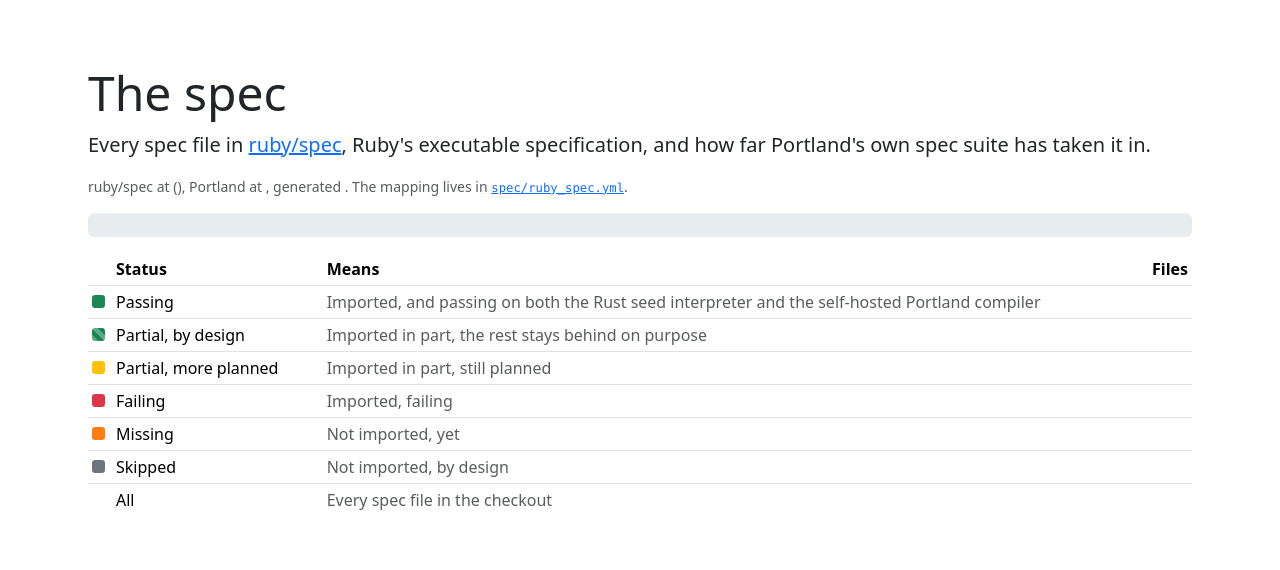
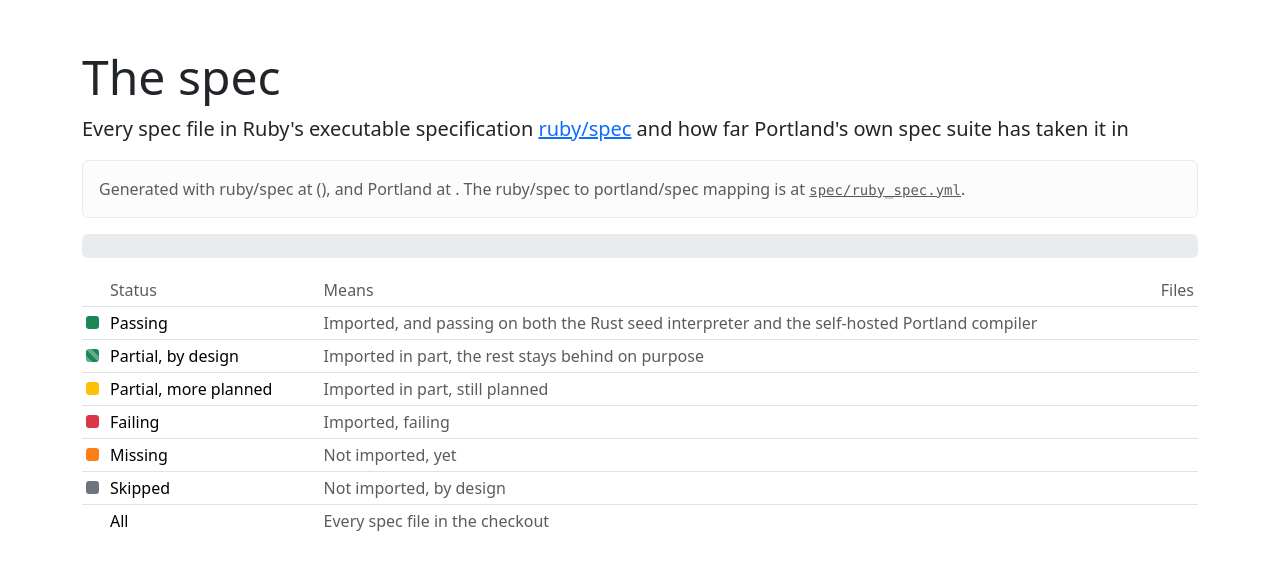
Before and after one commit to portlandlang/portlandlang.com, a Jekyll site: the page built from spec.html, in a window 1280 px wide. Shown: the top 570 px of the page. Built offline with Jekyll 4.4.1, drawn with Linux system fonts in a browser that asks for light colours.

Commit message:
Source formatting and visual styles

```diff
--- a/_layouts/default.html
+++ b/_layouts/default.html
@@ -1,10 +1,13 @@
 <!DOCTYPE html>
+
 <html lang="{{ site.lang | default: "en-US" }}">
   <head>
     <meta charset="utf-8">
-    <meta name="viewport" content="width=device-width, initial-scale=1">
+    <meta name="viewport"    content="width=device-width, initial-scale=1">
     <meta name="description" content="{{ site.description }}">
+
     <title>{% if page.title == site.title %}{{ site.title }}{% else %}{{ page.title }} · {{ site.title }}{% endif %}</title>
+
     <link rel="stylesheet" href="{{ "/assets/vendor/stylesheets/bootstrap.css" | relative_url }}">
     <link rel="stylesheet" href="{{ "/assets/css/main.css" | relative_url }}">
 
@@ -22,8 +25,8 @@
     </script>
   </head>
 
-  <body>
-    <main{% if page.wide %} class="wide"{% endif %}>
+  <body class="py-5 mb-5">
+    <main class="container">
       {{ content }}
     </main>
 
--- a/assets/css/main.css
+++ b/assets/css/main.css
@@ -2,17 +2,6 @@
 The site's own styles, on top of the vendored Bootstrap.
 Plain CSS: no preprocessor, served exactly as written.
 */
-
-main {
-  margin: 4rem auto;
-  max-width: 40rem;
-  padding: 0 1.5rem;
-}
-
-/* A page that needs the room, like the spec dashboard, says `wide: true`. */
-main.wide {
-  max-width: 72rem;
-}
 
 /*
 The spec dashboard's status colors:
@@ -36,10 +25,10 @@ Bootstrap's own palette variables, so dark mode follows.
   );
 }
 
-.status-green  { background-color: var(--bs-success); }
-.status-yellow { background-color: var(--bs-warning); }
-.status-red    { background-color: var(--bs-danger); }
-.status-orange { background-color: var(--bs-orange); }
+.status-green  { background-color: var(--bs-success);   }
+.status-yellow { background-color: var(--bs-warning);   }
+.status-red    { background-color: var(--bs-danger);    }
+.status-orange { background-color: var(--bs-orange);    }
 .status-grey   { background-color: var(--bs-secondary); }
 
 .status-bar               { height: 0.75rem; }
@@ -56,7 +45,7 @@ Bootstrap's own palette variables, so dark mode follows.
 }
 
 .status-legend .legend-swatch { width: 1.5rem; }
-.status-legend .legend-count  { font-variant-numeric: tabular-nums; font-weight: 600; }
+.status-legend .legend-count  { font-variant-numeric: tabular-nums; }
 .status-legend .legend-label  { padding-right: 1.5rem; white-space: nowrap; }
 .status-legend .legend-means  { padding-right: 1.5rem; }
 .status-legend tfoot td       { border-bottom: 0; }
--- a/spec.html
+++ b/spec.html
@@ -8,14 +8,16 @@ wide: true
 
 <h1 class="display-5">The spec</h1>
 
-<p class="lead">Every spec file in <a href="https://github.com/ruby/spec">ruby/spec</a>, Ruby's executable specification, and how far Portland's own spec suite has taken it in.</p>
+<p class="lead">Every spec file in Ruby's executable specification <a href="https://github.com/ruby/spec" target="_blank">ruby/spec</a> and how far Portland's own spec suite has taken it in</p>
 
-<p class="text-body-secondary small">
-  ruby/spec at <a href="https://github.com/ruby/spec/tree/{{ dashboard.ruby_spec_commit }}"><code>{{ dashboard.ruby_spec_commit }}</code></a> ({{ dashboard.ruby_spec_date }}),
-  Portland at <a href="https://github.com/portlandlang/portland/tree/{{ dashboard.portland_commit }}"><code>{{ dashboard.portland_commit }}</code></a>,
-  generated {{ dashboard.generated_at | date: "%Y-%m-%d" }}.
-  The mapping lives in <a href="https://github.com/portlandlang/portland/blob/main/spec/ruby_spec.yml"><code>spec/ruby_spec.yml</code></a>.
-</p>
+<p class="alert alert-light text-body-secondary">
+  Generated {{ dashboard.generated_at | date: "%Y-%m-%d" }}
+
+  with ruby/spec at <a href="https://github.com/ruby/spec/tree/{{ dashboard.ruby_spec_commit }}" target="_blank" class="text-body-secondary"><code>{{ dashboard.ruby_spec_commit }}</code></a> ({{ dashboard.ruby_spec_date }}),
+  and Portland at <a href="https://github.com/portlandlang/portland/tree/{{ dashboard.portland_commit }}" target="_blank" class="text-body-secondary"><code>{{ dashboard.portland_commit }}</code></a>.
+
+  The ruby/spec to portland/spec mapping is at <a href="https://github.com/portlandlang/portland/blob/main/spec/ruby_spec.yml" target="_blank" class="text-body-secondary"><code>spec/ruby_spec.yml</code></a>.
+  </p>
 
 {% include status_bar.html totals=dashboard.totals size="large" %}
 
@@ -23,9 +25,9 @@ wide: true
   <thead>
     <tr>
       <th scope="col"><span class="visually-hidden">Color</span></th>
-      <th scope="col" class="legend-label">Status</th>
-      <th scope="col" class="legend-means">Means</th>
-      <th scope="col" class="legend-count text-end">Files</th>
+      <th scope="col" class="text-body-secondary fw-light legend-label">Status</th>
+      <th scope="col" class="text-body-secondary fw-light legend-means">Means</th>
+      <th scope="col" class="text-body-secondary fw-light legend-count text-end">Files</th>
     </tr>
   </thead>
 
```
